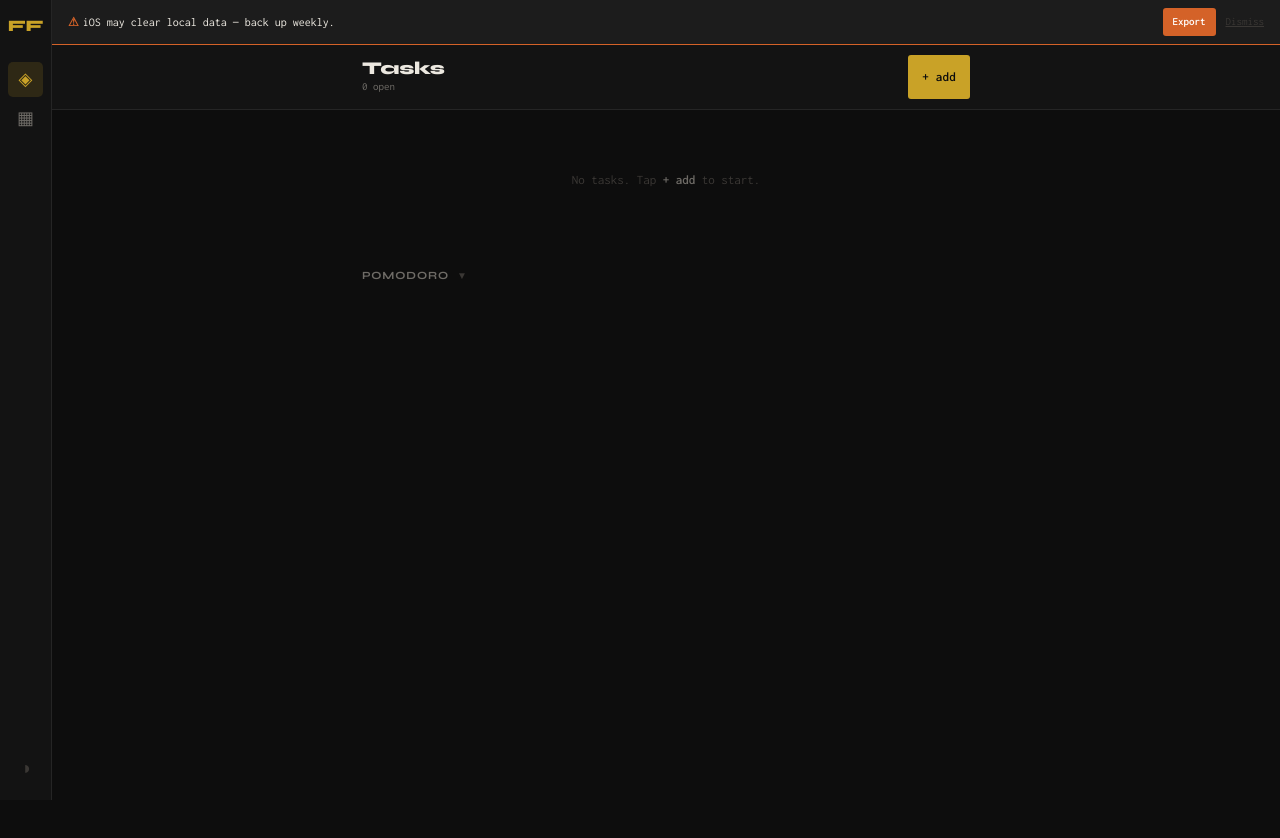
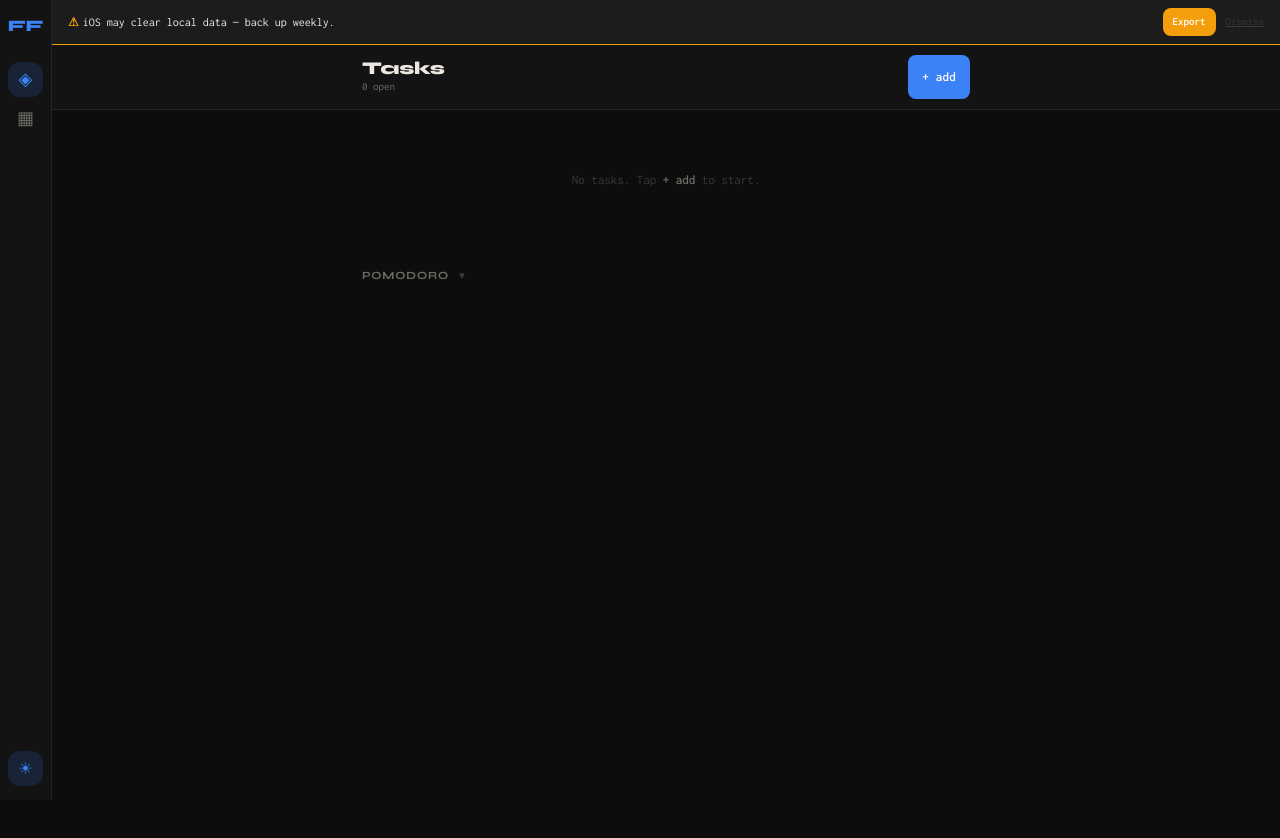
Before and after one commit to Aaron-Rz/focusflow, a Next.js app: page / in a window 1280 px wide. Shown: the top 838 px of the page. Built offline with nearby package versions, Linux system fonts and the light colour scheme.

Commit message:
style: blauer Akzent, runde Ecken, sichtbarerer Theme-Toggle

```diff
--- a/src/app/globals.css
+++ b/src/app/globals.css
@@ -20,17 +20,17 @@
   --t2: #6e6b66;
   --t3: #3a3734;
 
-  --accent:       #c9a227;
-  --accent-dim:   rgba(201, 162, 39, 0.15);
-  --accent-text:  #0d0d0d;
+  --accent:       #3b82f6;
+  --accent-dim:   rgba(59, 130, 246, 0.15);
+  --accent-text:  #ffffff;
 
-  --warn:  #d46228;
-  --error: #c03030;
-  --ok:    #3d8a50;
+  --warn:  #f59e0b;
+  --error: #ef4444;
+  --ok:    #22c55e;
 
-  --r:    3px;
-  --r-md: 5px;
-  --r-lg: 8px;
+  --r:    8px;
+  --r-md: 12px;
+  --r-lg: 18px;
 
   --nav-h: 56px;
   --sidebar-w: 52px;
@@ -48,9 +48,9 @@
   --t2: #625e58;
   --t3: #9c9890;
 
-  --accent:       #9a7a18;
-  --accent-dim:   rgba(154, 122, 24, 0.12);
-  --accent-text:  #f0ece5;
+  --accent:       #2563eb;
+  --accent-dim:   rgba(37, 99, 235, 0.12);
+  --accent-text:  #ffffff;
 }
 
 /* ─── Smooth theme transition ─── */
--- a/src/components/Nav.tsx
+++ b/src/components/Nav.tsx
@@ -13,7 +13,7 @@ export function Nav() {
   const pathname = usePathname();
   const { theme, toggleTheme } = useTheme();
 
-  const themeIcon = theme === 'dark' ? '◑' : '◐';
+  const themeIcon = theme === 'dark' ? '☀︎' : '☾';
   const themeLabel = theme === 'dark' ? 'Light mode' : 'Dark mode';
 
   return (
@@ -53,7 +53,7 @@ export function Nav() {
           title={themeLabel}
           aria-label={themeLabel}
           className="flex-1 flex flex-col items-center justify-center gap-0.5 min-h-[44px] min-w-[44px]"
-          style={{ color: 'var(--t2)', background: 'none', border: 'none', cursor: 'pointer' }}
+          style={{ color: 'var(--accent)', background: 'none', border: 'none', cursor: 'pointer' }}
         >
           <span style={{ fontSize: 18, lineHeight: 1 }}>{themeIcon}</span>
           <span style={{ fontSize: 10, letterSpacing: '0.05em', textTransform: 'uppercase' }}>
@@ -112,11 +112,11 @@ export function Nav() {
           aria-label={themeLabel}
           className="flex items-center justify-center rounded-[var(--r-md)] w-10 h-10"
           style={{
-            color: 'var(--t3)',
-            background: 'none',
+            color: 'var(--accent)',
+            background: 'var(--accent-dim)',
             border: 'none',
             cursor: 'pointer',
-            fontSize: 18,
+            fontSize: 16,
           }}
         >
           {themeIcon}
```
Also changed, not shown: public/sw.js.
